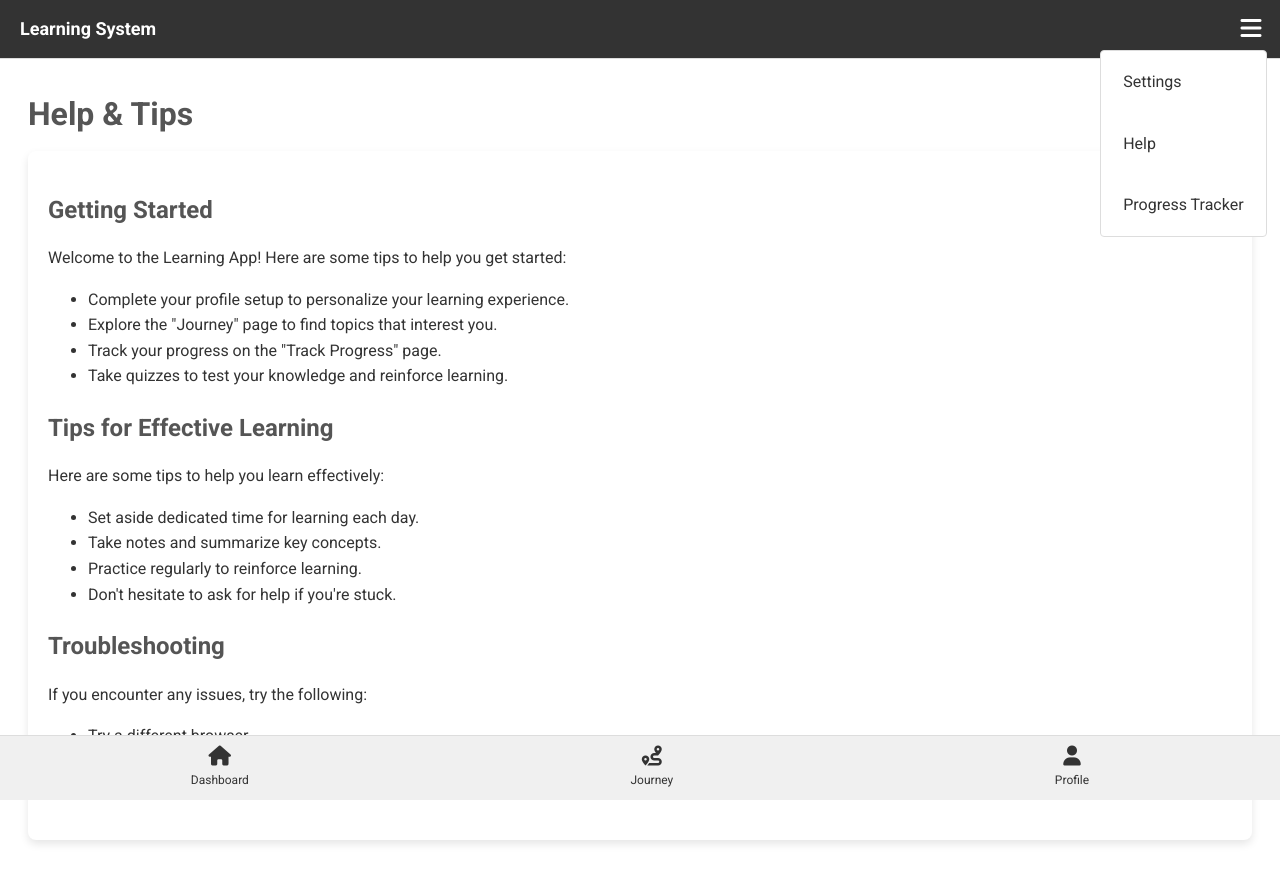
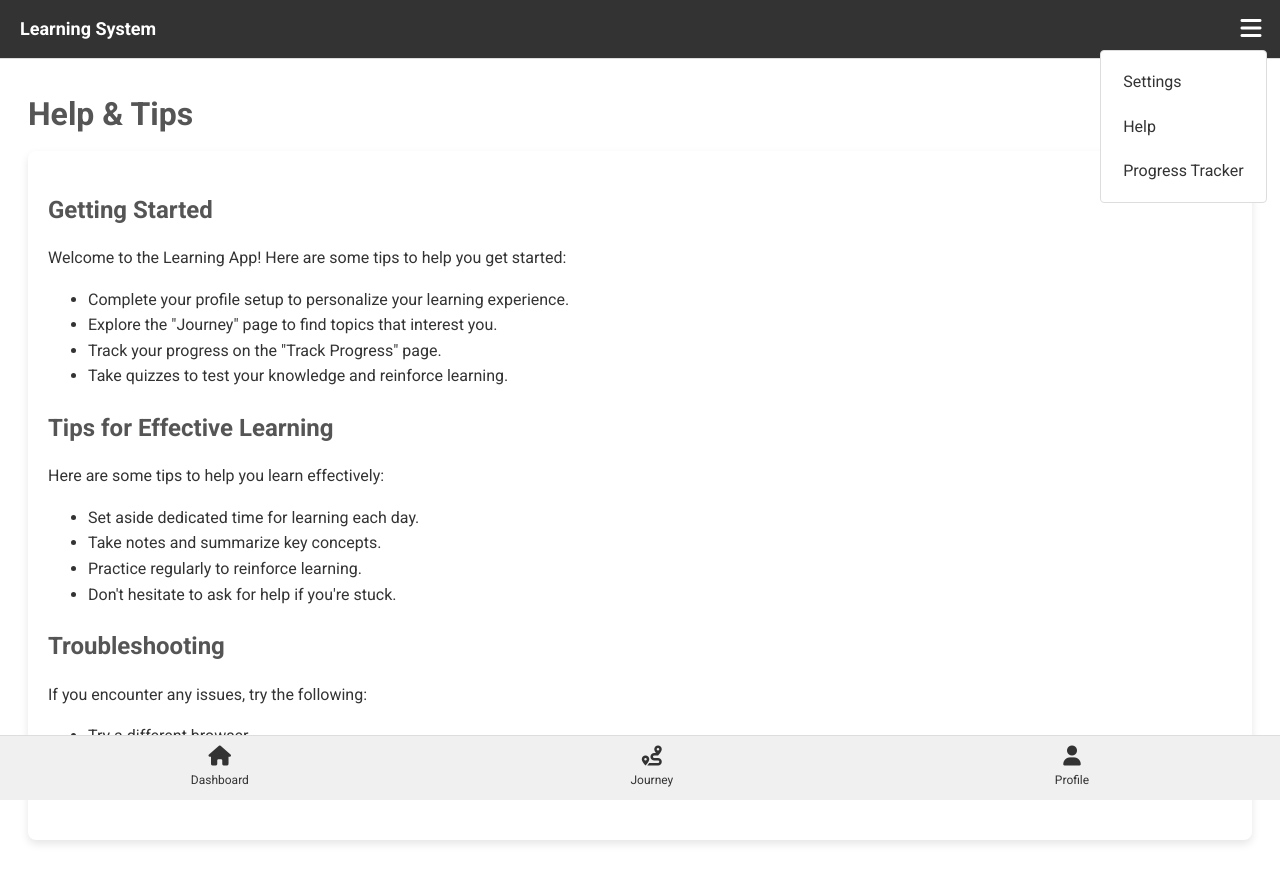
Before and after one commit to missionode/Learning-system, a plain HTML site: page learner/help.html in a window 1280 px wide. Both pictures are taken after a click on the element 1251 px from the left and 29 px from the top of the page. Drawn offline with Linux system fonts and the light colour scheme.

Commit message:
gap update

```diff
--- a/learner/css/style.css
+++ b/learner/css/style.css
@@ -129,7 +129,7 @@ body {
 
 .menu-items {
     display: flex;
-    gap: 20px; /* Space between links */
+    gap: 3px; /* Space between links */
 }
 
 .menu-items a {
```
Also changed, not shown: 1 other file.
